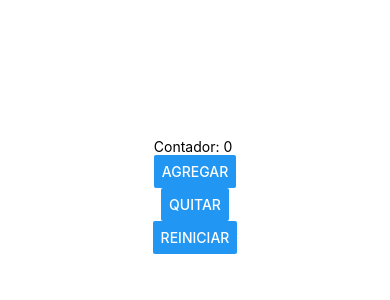
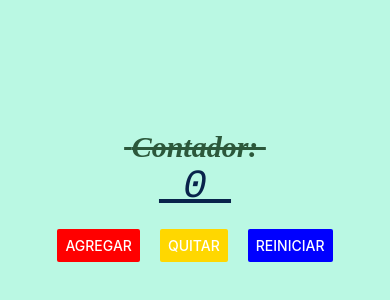
Before and after one commit to Digimeru/PAM211, a React Native app in the folder intro/: screen / in a window 390 px wide. Shown: the part 226-526 px from the top of the page. Built offline with nearby package versions, Linux system fonts and the light colour scheme.

Commit message:
Se hicieron estilos tanto en botones, como en el texto.

```diff
--- a/intro/App.js
+++ b/intro/App.js
@@ -1,39 +1,14 @@
 
 //1. Imports: Zona de imports
-import { StatusBar } from 'expo-status-bar';
 import { StyleSheet, Text, View, Button } from 'react-native';
-import React,{ useState } from 'react';
-
+import ContadorScreen from './screens/ContadorScreen';
 
 
 //2. Main: Zona de componentes
 export default function App() {
-  const [contador, setContador]= useState(0); //El contador es la variable y setContador es la función
 
-  return (
-
-    <View style={styles.container}>
-
-      <Text>Contador: {contador} </Text>
-      <Button title='Agregar' onPress={()=>setContador(contador+1)}/>
-      <Button title='Quitar' onPress={()=>setContador(contador-1)}/>
-      <Button title='Reiniciar' onPress={()=>setContador(0)}/>
-
-      <StatusBar style="auto" />
-
-    </View>
-
+  return(
+    <ContadorScreen>  </ContadorScreen>
 
   );
 }
-
-
-//3. Estilos: Zona estetica para componentes
-const styles = StyleSheet.create({
-  container: {
-    flex: 1,
-    backgroundColor: '#fff',
-    alignItems: 'center',
-    justifyContent: 'center',
-  },
-});
--- /dev/null
+++ b/intro/screens/ContadorScreen.js
@@ -0,0 +1,65 @@
+
+//1. Imports: Zona de imports
+import { StatusBar } from 'expo-status-bar';
+import { StyleSheet, Text, View, Button } from 'react-native';
+import React,{ useState } from 'react';
+
+
+
+//2. Main: Zona de componentes
+export default function ContadorScreen() {
+
+  const [contador, setContador]= useState(0); //El contador es la variable y setContador es la función
+
+  return (
+                        //Styles es un objeto, y container una clase de
+    <View style={styles.container}>
+
+      <Text style={styles.texto}> Contador: </Text>
+      <Text style={styles.texto2}> {contador} </Text>
+
+      <View style={styles.botonesContainer}>
+      <Button color='red' title='Agregar' onPress={()=>setContador(contador+1)}/>
+      <Button color='gold' title='Quitar' onPress={()=>setContador(contador-1)}/>
+      <Button color='blue' title='Reiniciar' onPress={()=>setContador(0)}/>
+      </View>
+
+      <StatusBar style="auto" />
+
+    </View>
+
+
+  );
+}
+
+
+//3. Estilos: Zona estetica para componentes
+const styles = StyleSheet.create({ //Clase styles, que usa la librería StyleSheet para realizar estilos.
+  container: {
+    flex: 1,
+    backgroundColor: '#baf8e3ff',
+    alignItems: 'center',
+    justifyContent: 'center',
+  },
+  texto: {
+    color: 'rgba(44, 88, 59, 1)',
+    fontSize: 30,
+    fontFamily: 'Times New Roman',
+    fontWeight: 'bold',
+    fontStyle: 'italic',
+    textDecorationLine: 'line-through',
+  },
+  texto2: {
+    color: 'rgba(9, 35, 75, 1)',
+    fontSize: 40,
+    fontFamily: 'Courier',
+    fontWeight: '300',
+    fontStyle: 'italic',
+    textDecorationLine: 'underline',
+  },
+  botonesContainer: {
+    marginTop: 20,
+    flexDirection: 'row',
+    gap: 20,
+  },
+});
```
